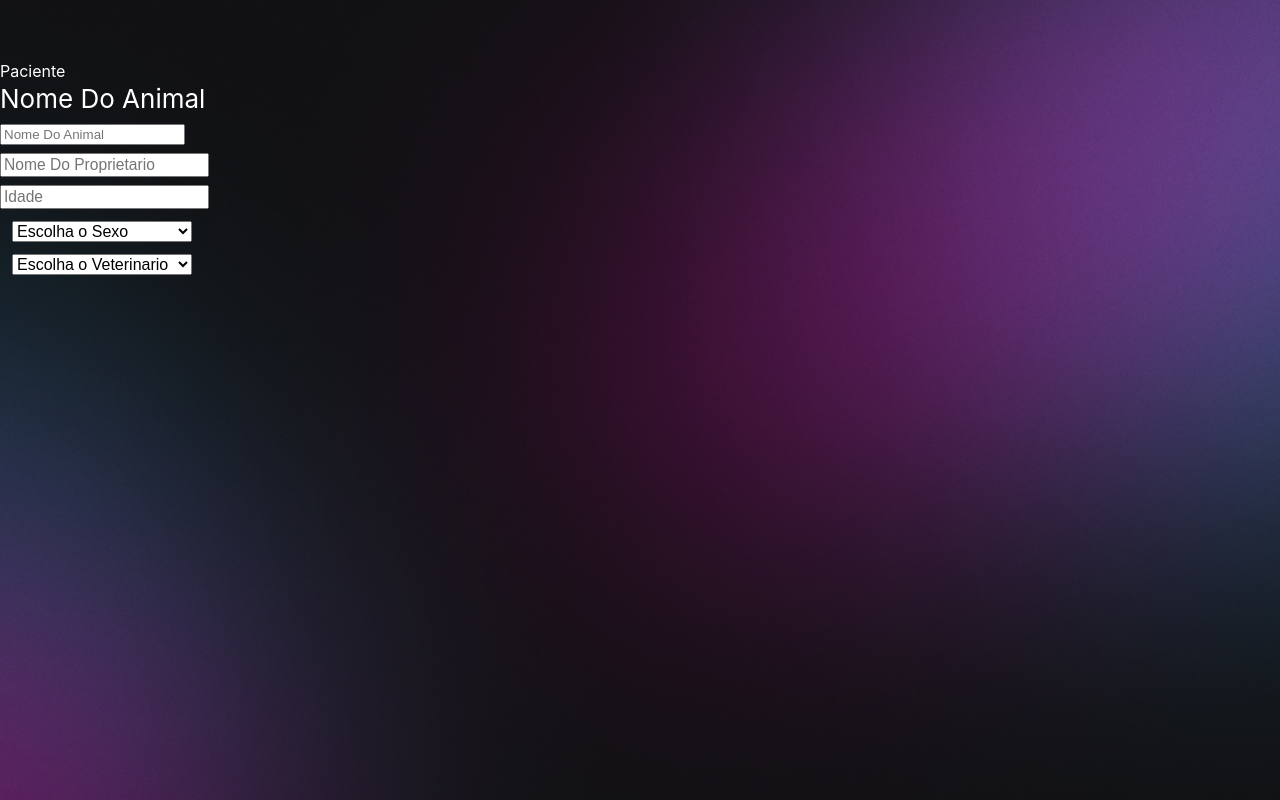
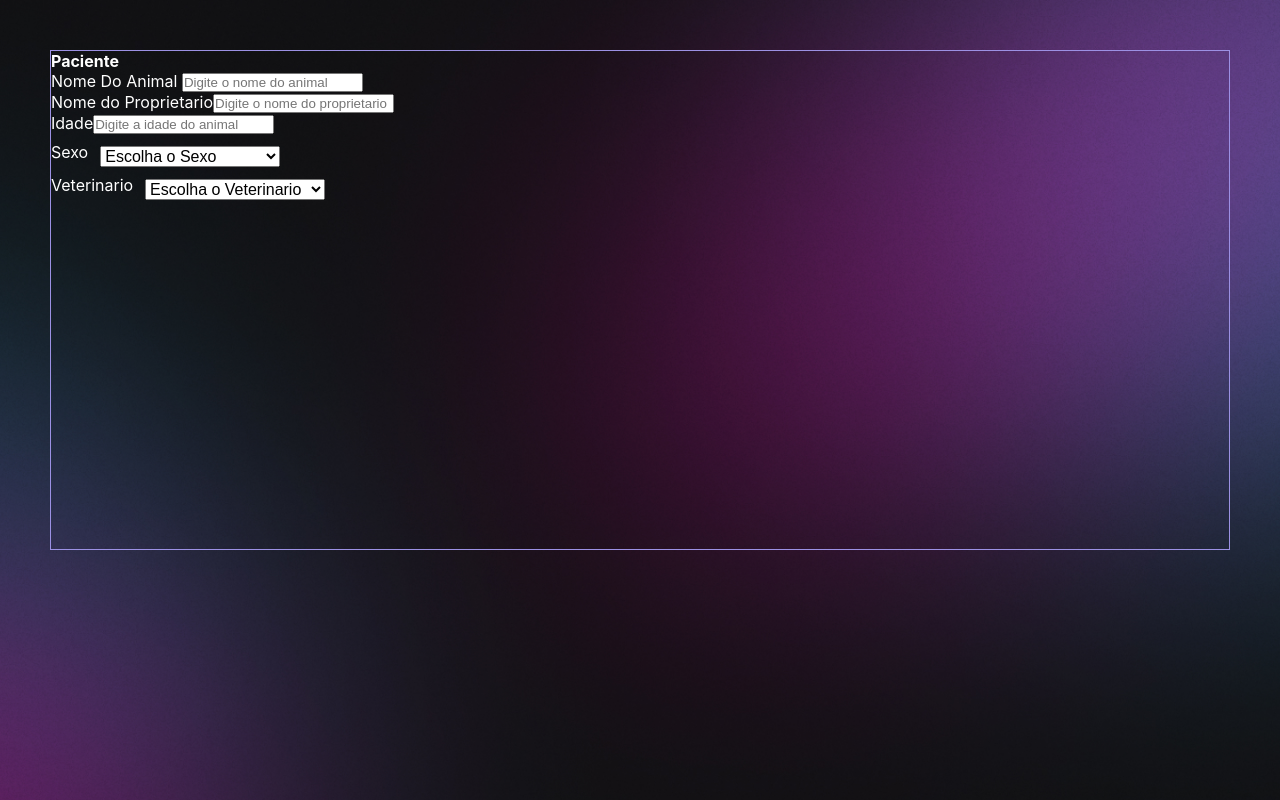
Before and after one commit to thiagooterolima/Vet_Clone, a React (Create React App) app: page / in a window 1280 px wide. Built offline with nearby package versions, Linux system fonts and the light colour scheme.

Commit message:
corrigindo bugs de background e começando a estilizar os primeiros campos

```diff
--- a/src/App.js
+++ b/src/App.js
@@ -5,10 +5,7 @@ function App() {
 
 
   return (
-   <div className='backgroundImagem'>
     <Tela/>
-
-   </div>
 
   );
 }
--- a/src/componentes/estilos.css
+++ b/src/componentes/estilos.css
@@ -1,49 +1,57 @@
 /* Inicio do css da tela */
+*{
+  padding: 0px;
+  margin: 0px;
+  box-sizing: border-box;
+  }
+
 .backgroundImagem {
   background-image: url(/public/bg-desktop.jpg);
   background-size: cover;
   background-repeat: no-repeat;
   width: 100%;
   height: 100vh;
+
 }
 
-.App-header {
+header {
     /*background-color: #282c34; */
-
-    min-height: 100vh;
+    height: 600px;
     display: flex;
-
-    align-items: center;
-    justify-content: center;
-    font-size: calc(10px + 2vmin);
     color: white;
-
-
+    background-color: blueviolet;
+    padding: 20px;
+    width: 300px;
   }
 
 
-  .App-letra {
+  .App-letra { /* somente letra */
     color: white;
    font-size: medium;
    margin-right: 77%;
-   margin-top: -43%;
+
   }
-
+  /*
   .App-container {
     font-size: 60%;
     margin-right:35%;
-    margin-top: 1%;
-  }
+    width: 30px;
+    height: 30px;
+  } */
 
 
-  .App-coluna {
 
-    margin-top: -37%;
-    margin-right: 80%;
-  }
 
   .Nome_Animal{
     flex-direction: row;
   }
 
+
+
 /* fim do css da tela */
+
+main {
+  background-color: aquamarine;
+  height: 200px;
+  width: 100%;
+}
--- /dev/null
+++ b/src/componentes/style.css
@@ -0,0 +1,45 @@
+*{
+    margin: 0;
+    padding: 0;
+    box-sizing: border-box;
+}
+
+.backgroundImagem {
+    background-image: url(/public/bg-desktop.jpg) ;
+    background-size: cover;
+    background-repeat: no-repeat;
+    width: 100%;
+    height: 100vh;
+    position: absolute;
+  }
+
+header {
+    height: 500px;
+    border: 1px solid #9c91e4;
+    margin: 50px;
+    width: 100% absolute;
+
+}
+
+.paciente {
+    font-size: 16px;
+    color: white;
+    font-weight: bold;
+}
+
+.DadosDoAnimal {
+    flex-direction: row;
+}
+
+.fonte {
+    color: white;
+    padding-top: 8px; /*gambiarra */
+    text-align: center;
+}
+
+.dropbox {
+    display: flex;
+    justify-content: flex-start;
+    text-align: center;
+
+}
--- a/src/componentes/tela.js
+++ b/src/componentes/tela.js
@@ -1,28 +1,28 @@
 import React from "react";
 import { useState } from "react";
-import "./estilos.css";
+import "./style.css";
 
 
 
 function Tela() {
-    const options =[
-        {value: '', text: 'Escolha o Sexo', disabled: true},
-        {value:'sexoM' ,text: 'Masculino'},
-        {value:'sexoF' ,text: 'Feminino'},
+  const options = [
+    { value: '', text: 'Escolha o Sexo', disabled: true },
+    { value: 'sexoM', text: 'Masculino' },
+    { value: 'sexoF', text: 'Feminino' },
   ];
 
-      const optionsV =[
-        {value: '', text: 'Escolha o Veterinario', disabled: true},
-        {value:'V1' ,text: 'Joao'},
-        {value:'V2' ,text: 'Marcia'},
-        {value:'V3' ,text: 'Pedro'},
+  const optionsV = [
+    { value: '', text: 'Escolha o Veterinario', disabled: true },
+    { value: 'V1', text: 'Joao' },
+    { value: 'V2', text: 'Marcia' },
+    { value: 'V3', text: 'Pedro' },
   ];
 
 
 
   const [selected, setSelected] = useState('');
 
-      const handleChange  = event => {
+  const handleChange = event => {
     console.log('Label ', event.target.selectedOptions[0].label);
     console.log(event.target.value);
 
@@ -31,7 +31,7 @@ function Tela() {
 
   const [selectedV, setSelectedV] = useState('');
 
-      const handleChangeV  = event => {
+  const handleChangeV = event => {
     console.log('Label ', event.target.selectedOptions[0].label);
     console.log(event.target.value);
 
@@ -42,11 +42,10 @@ function Tela() {
 
   const selectStyle = {
     fontSize: '16px',
-        float : 'left',
-        marginLeft:'12px',
-        marginTop:'12px',
+    float: 'left',
+    marginLeft: '12px',
+    marginTop: '12px',
     width: '180px',
-
 
   };
 
@@ -55,30 +54,31 @@ function Tela() {
   };
 
   return (
-        <div className="App">
+    <body className="backgroundImagem">
 
-        <header className="App-header">
+      <header>
 
-        <div className="App-coluna">
 
-          <label className="App-letra">
-            Paciente
-          </label>
 
-        <div className="Nome_Animal">
-
-          <label> Nome Do Animal </label>
-            <input
-             type="text" placeholder = "Nome Do Animal" />
-
+        <div><h2 className="paciente">Paciente</h2></div>
+        <section>
+        <div className="DadosDoAnimal">
+          <label className="fonte"> Nome Do Animal </label>
+          <input className="letra" type="text" placeholder="Digite o nome do animal" />
         </div>
 
-            <input className="App-container"
-             type="text" placeholder = "Nome Do Proprietario" />
+        <div className="DadosDoAnimal">
+          <label className="fonte">Nome do Proprietario</label>
+          <input className="letra" type="text" placeholder="Digite o nome do proprietario" />
+        </div>
 
-            <input className="App-container"
-             type="number" min = "0" placeholder = "Idade" />
+        <div className="DadosDoAnimal">
+          <label className="fonte">Idade</label>
+        <input className="letra" type="number" min="0" placeholder="Digite a idade do animal" />
+        </div>
 
+        <div className="dropbox">
+          <label className="fonte">Sexo</label>
         <select value={selected} onChange={handleChange} style={selectStyle}>
           {options.map(option => (
             <option
@@ -92,9 +92,11 @@ function Tela() {
             </option>
           ))}
         </select>
+        </div>
 
 
-
+        <div className="dropbox">
+          <label className="fonte">Veterinario</label>
         <select value={selectedV} onChange={handleChangeV} style={selectStyle}>
           {optionsV.map(option => (
             <option
@@ -108,10 +110,16 @@ function Tela() {
             </option>
           ))}
         </select>
+        </div>
 
-         </div>
+        </section>
+
       </header>
-      </div>
+
+      <main>
+
+      </main>
+    </body>
   )
 }
 
```
Lines whose indentation alone changed are shown as unchanged.
